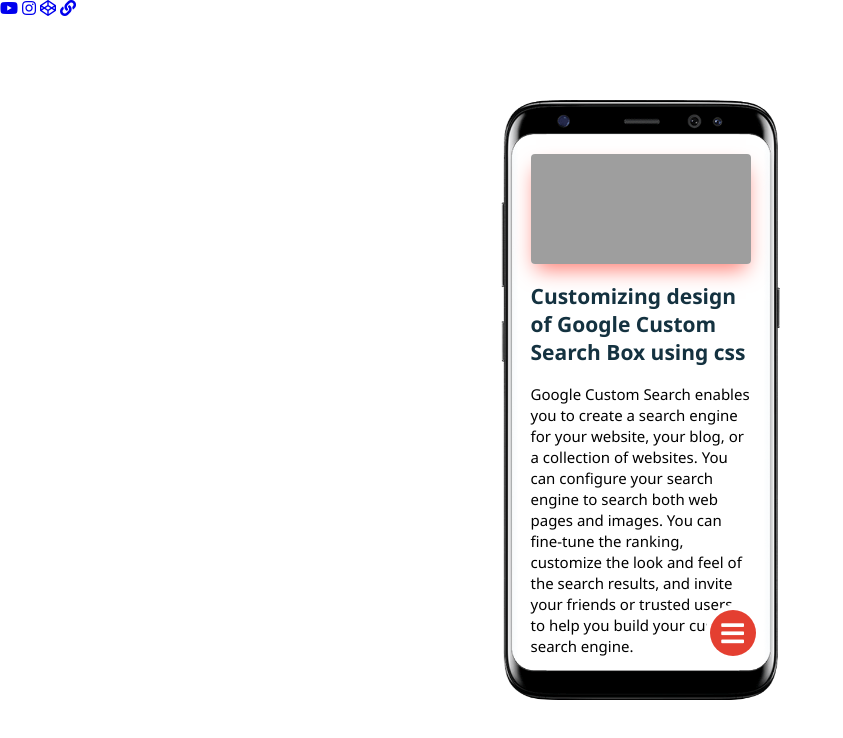
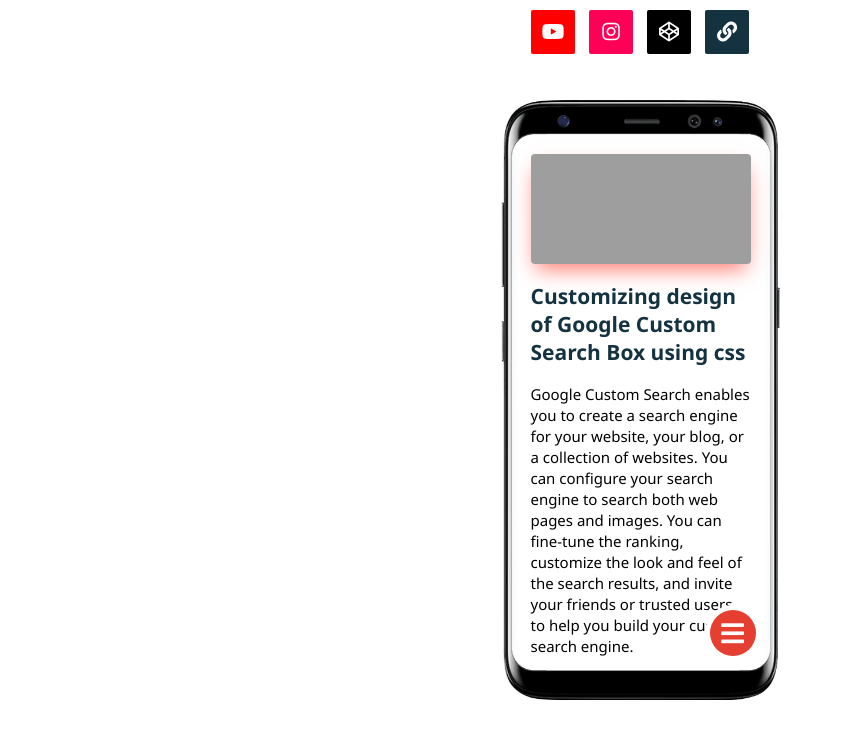
Before and after one commit to singhimalaya/navigation-drawer-interaction-design-1, a plain HTML site: page index.html in a window 1280 px wide. Shown: the whole page, without its empty margins (0-843 px from the left). Drawn offline with Linux system fonts and the light colour scheme; grey boxes are pictures that could not be loaded.

Commit message:
Update app.css

```diff
--- a/css/app.css
+++ b/css/app.css
@@ -1,7 +1,72 @@
+/* Common style rules */
+*:focus
+{
+    outline: none;
+}
+
 html, body
 {
     height: 100%;
 }
+
+body
+{
+    padding-top: 64px;
+    box-sizing: border-box;
+}
+
+#main_banner
+{
+    position: fixed;
+    top: 0;
+    right: 0;
+    left: 0;
+    height: 44px;
+    text-align: center;
+    padding: 10px;
+    background-color: #fff;
+    z-index: 9999;
+}
+
+#main_banner a
+{
+    display: inline-block;
+    width: 24px;
+    height: 20px;
+    color: #fff;
+    font-size: 20px;
+    text-align: center;
+    text-decoration: none;
+    padding: 12px 10px;
+    margin: 0 5px;
+    border-radius: 2px;
+}
+
+#main_banner a i
+{
+    display: block;
+}
+
+#ytd_url
+{
+    background-color: #ff0000;
+}
+
+#insta_url
+{
+    background-color: #ff0057;
+}
+
+#cdpn_url
+{
+    background-color: #000;
+}
+
+#web_url
+{
+    background-color: #143240;
+}
+/* Common style rules finished */
 
 body
 {
```
